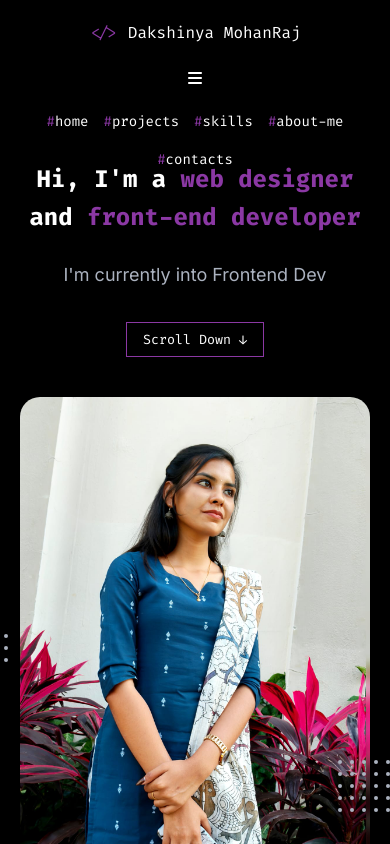
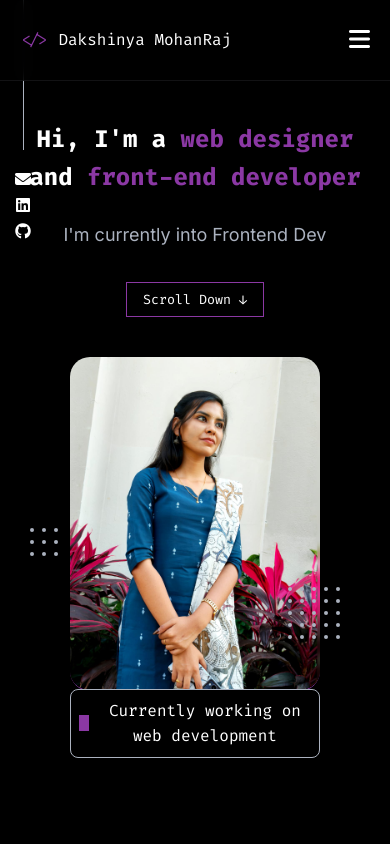
Before and after one commit to Dakshinya-mohanRaj/Dakshinya-portfolio, a React (Vite) app: page / in a window 390 px wide. Shown: the top 844 px of the page. Built offline with nearby package versions, Linux system fonts and the light colour scheme.

Commit message:
Refactor CSS for navbar, social links, and skills grid

```diff
--- a/src/App.css
+++ b/src/App.css
@@ -1,6 +1,23 @@
+html {
+  scroll-behavior: smooth;
+  scroll-padding-top: 100px; /* Offset for fixed navbar */
+}
+
 .app {
   position: relative;
   overflow-x: hidden;
+  padding-top: 80px;
+}
+
+.navbar {
+  position: fixed;
+  top: 0;
+  left: 0;
+  width: 100%;
+  background-color: rgba(0, 0, 0, 0.8);
+  backdrop-filter: blur(8px);
+  z-index: 1000;
+  border-bottom: 1px solid rgba(171, 178, 191, 0.1);
 }
 
 .nav-container {
@@ -12,7 +29,19 @@
 
 .nav-links {
   display: flex;
-  gap: 42px;
+  gap: 32px;
+}
+
+.hamburger {
+  display: none;
+  font-size: 24px;
+  cursor: pointer;
+  z-index: 1001;
+}
+
+.nav-links a {
+  cursor: pointer;
+  transition: var(--transition);
 }
 
 .nav-links a:hover {
@@ -37,12 +66,17 @@
   background-color: var(--secondary-color);
 }
 
-.socials {
+.socials a {
+  cursor: pointer;
   display: flex;
-  flex-direction: column;
-  gap: 8px;
-  font-size: 20px;
-  color: var(--secondary-color);
+  justify-content: center;
+  align-items: center;
+  padding: 5px;
+}
+
+.socials a:hover {
+  color: var(--main-color);
+  transform: scale(1.2);
 }
 
 /* Hero Section */
@@ -69,7 +103,7 @@
 
 .hero-image {
   position: relative;
-  width: 470px;
+  width: 380px;
 }
 
 .image-stack {
@@ -273,8 +307,10 @@
 /* Skills Grid New */
 .skills-grid-new {
   display: grid;
-  grid-template-columns: repeat(auto-fill, minmax(100px, 1fr));
-  gap: 16px;
+  grid-template-columns: repeat(auto-fill, minmax(120px, 1fr));
+  gap: 20px;
+  max-width: 800px;
+  margin: 0 auto;
 }
 
 .skill-item {
@@ -284,17 +320,27 @@
   flex-direction: column;
   justify-content: center;
   align-items: center;
-  gap: 8px;
-  transition: var(--transition);
+  gap: 12px;
+  cursor: pointer;
+  background: rgba(255, 255, 255, 0.02);
+  transition: all 0.3s cubic-bezier(0.4, 0, 0.2, 1);
 }
 
 .skill-item:hover {
   border-color: var(--main-color);
-  background: rgba(198, 120, 221, 0.05);
+  background: rgba(198, 120, 221, 0.1);
+  transform: translateY(-8px) scale(1.05);
+  box-shadow: 0 10px 20px rgba(198, 120, 221, 0.15);
+}
+
+.skill-item:hover .skill-icon-container {
+  transform: scale(1.1);
+  color: var(--white);
 }
 
 .skill-icon-container {
-  font-size: 32px;
+  font-size: 36px;
+  transition: transform 0.3s ease;
 }
 
 .skill-name {
@@ -334,20 +380,31 @@
 .contact-box-new {
   border: 1px solid var(--secondary-color);
   padding: 24px;
-  min-width: 300px;
+  min-width: 250px;
+  display: flex;
+  flex-direction: column;
+  align-items: center; /* Center content horizontally */
+  text-align: center;
 }
 
-.contact-links {
+.contact-socials {
   margin-top: 16px;
   display: flex;
-  flex-direction: column;
-  gap: 12px;
+  justify-content: center;
+  gap: 24px;
+  font-size: 28px; /* Slightly larger for better interaction */
 }
 
-.contact-links .link {
-  display: flex;
-  align-items: center;
-  gap: 10px;
+.contact-socials a {
+  color: var(--secondary-color);
+  transition: all 0.3s ease;
+  line-height: 1;
+}
+
+.contact-socials a:hover {
+  color: var(--main-color);
+  transform: translateY(-5px) scale(1.1);
+  filter: drop-shadow(0 0 10px var(--main-color));
 }
 
 /* Footer */
@@ -359,7 +416,8 @@
 
 .footer-container {
   display: flex;
-  justify-content: space-between;
+  justify-content: center; /* Centered for cleaner look since media is moved */
+  text-align: center;
   margin-bottom: 40px;
 }
 
@@ -406,26 +464,38 @@
 
   .hero-image {
     width: 100%;
-    max-width: 350px;
+    max-width: 250px;
   }
 
-  .social-links-fixed {
-    display: none;
+  /* Hamburger Styles */
+  .hamburger {
+    display: block;
+  }
+
+  .nav-menu {
+    position: fixed;
+    top: 0;
+    right: -100%;
+    width: 100%;
+    height: 100vh;
+    background-color: rgba(0, 0, 0, 0.95);
+    backdrop-filter: blur(10px);
+    display: flex;
+    justify-content: center;
+    align-items: center;
+    transition: 0.3s ease-in-out;
+    z-index: 1000;
+  }
+
+  .nav-menu.active {
+    right: 0;
   }
 
   .nav-links {
-    gap: 20px;
-    font-size: 14px;
-  }
-
-  .navbar {
-    height: auto;
-    padding: 20px 0;
-  }
-
-  .nav-container {
     flex-direction: column;
-    gap: 20px;
+    align-items: center;
+    gap: 40px;
+    font-size: 24px;
   }
 
   .about-content, .contact-content {
```
